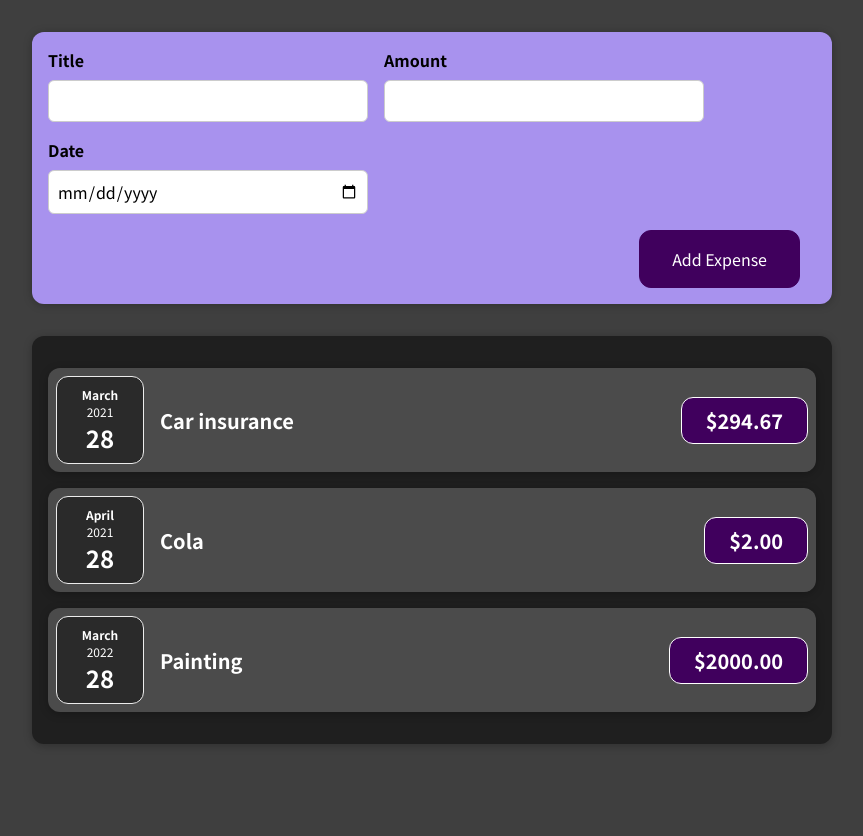
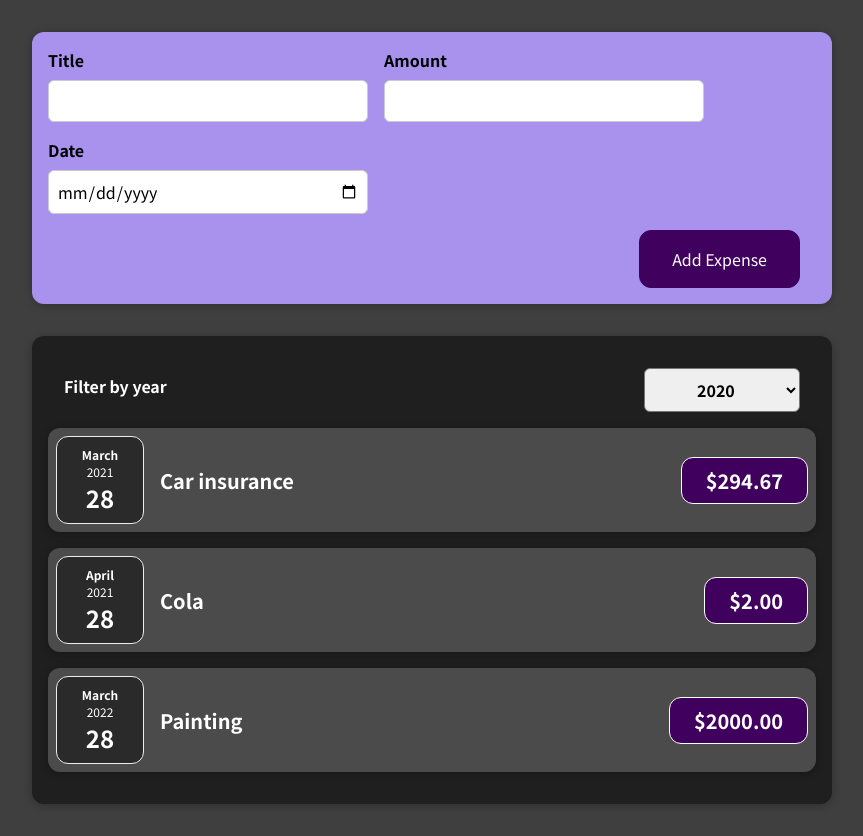
Before and after one commit to EitanBeCe/ReactExpenseTracker, a React (Create React App) app: page / in a window 1280 px wide. Shown: the whole page, without its empty margins (208-1071 px from the left). Before the commit the page ends 800 px from the top, so only its background shows below. Built offline with nearby package versions, Linux system fonts and the light colour scheme.

Commit message:
lesson 663

```diff
--- a/src/components/Expenses/Expenses.js
+++ b/src/components/Expenses/Expenses.js
@@ -1,6 +1,9 @@
-import Card from "../UI/Card"
-import ExpenseItem from "./ExpenseItem.js"
-import './Expenses.css'
+import React, { useState } from 'react';
+
+import ExpenseItem from './ExpenseItem';
+import Card from '../UI/Card';
+import ExpensesFilter from './ExpensesFilter';
+import './Expenses.css';
 
 const expenseItems = [
     {
@@ -23,9 +26,18 @@
     },
 ]
 
-function Expenses() {
+const Expenses = (props) => {
+    const [filteredYear, setFilteredYear] = useState('2020');
+
+    const filterChangeHandler = selectedYear => {
+        setFilteredYear(selectedYear);
+    };
+
     return (
-        <Card className="expenses">
+        <div>
+            <Card className='expenses'>
+                <ExpensesFilter selected={filteredYear} onChangeFilter={filterChangeHandler} />
+
                 {
                     expenseItems.map(expense => (
                         <ExpenseItem
@@ -37,7 +49,8 @@
                     ))
                 }
             </Card>
-    )
-}
+        </div>
+    );
+};
 
-export default Expenses
+export default Expenses;
--- /dev/null
+++ b/src/components/Expenses/ExpensesFilter.css
@@ -0,0 +1,24 @@
+.expenses-filter {
+    color: white;
+    padding: 0 1rem;
+}
+
+.expenses-filter__control {
+    display: flex;
+    width: 100%;
+    align-items: center;
+    justify-content: space-between;
+    margin: 1rem 0;
+}
+
+.expenses-filter label {
+    font-weight: bold;
+    margin-bottom: 0.5rem;
+}
+
+.expenses-filter select {
+    font: inherit;
+    padding: 0.5rem 3rem;
+    font-weight: bold;
+    border-radius: 6px;
+}
--- /dev/null
+++ b/src/components/Expenses/ExpensesFilter.js
@@ -0,0 +1,24 @@
+import './ExpensesFilter.css';
+
+const ExpensesFilter = (props) => {
+    const dropdownChangeHandler = (event) => {
+        props.onChangeFilter(event.target.value);
+    };
+
+    return (
+        <div className='expenses-filter'>
+            <div className='expenses-filter__control'>
+                <label>Filter by year</label>
+                <select value={props.selected} onChange={dropdownChangeHandler}>
+                    <option value='2024'>2024</option>
+                    <option value='2023'>2023</option>
+                    <option value='2022'>2022</option>
+                    <option value='2021'>2021</option>
+                    <option value='2020'>2020</option>
+                </select>
+            </div>
+        </div>
+    );
+};
+
+export default ExpensesFilter;
```
Lines whose indentation alone changed are shown as unchanged.
